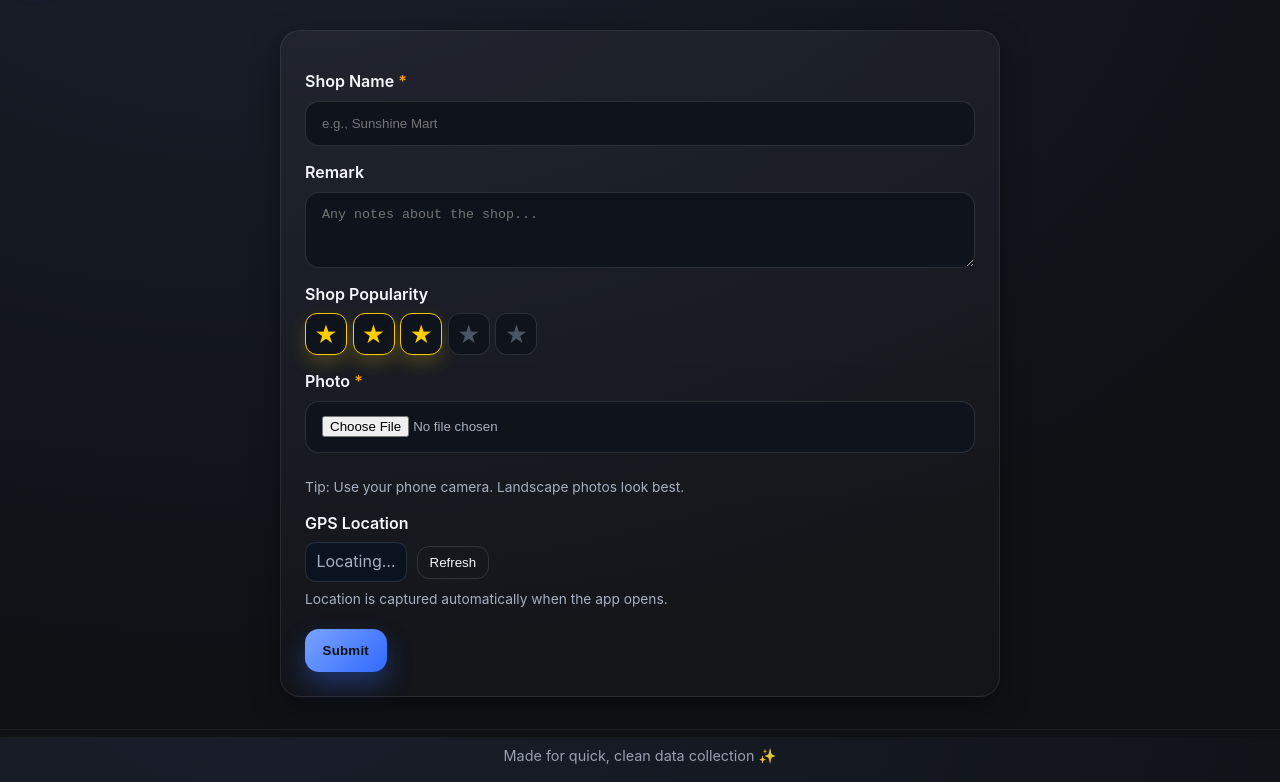
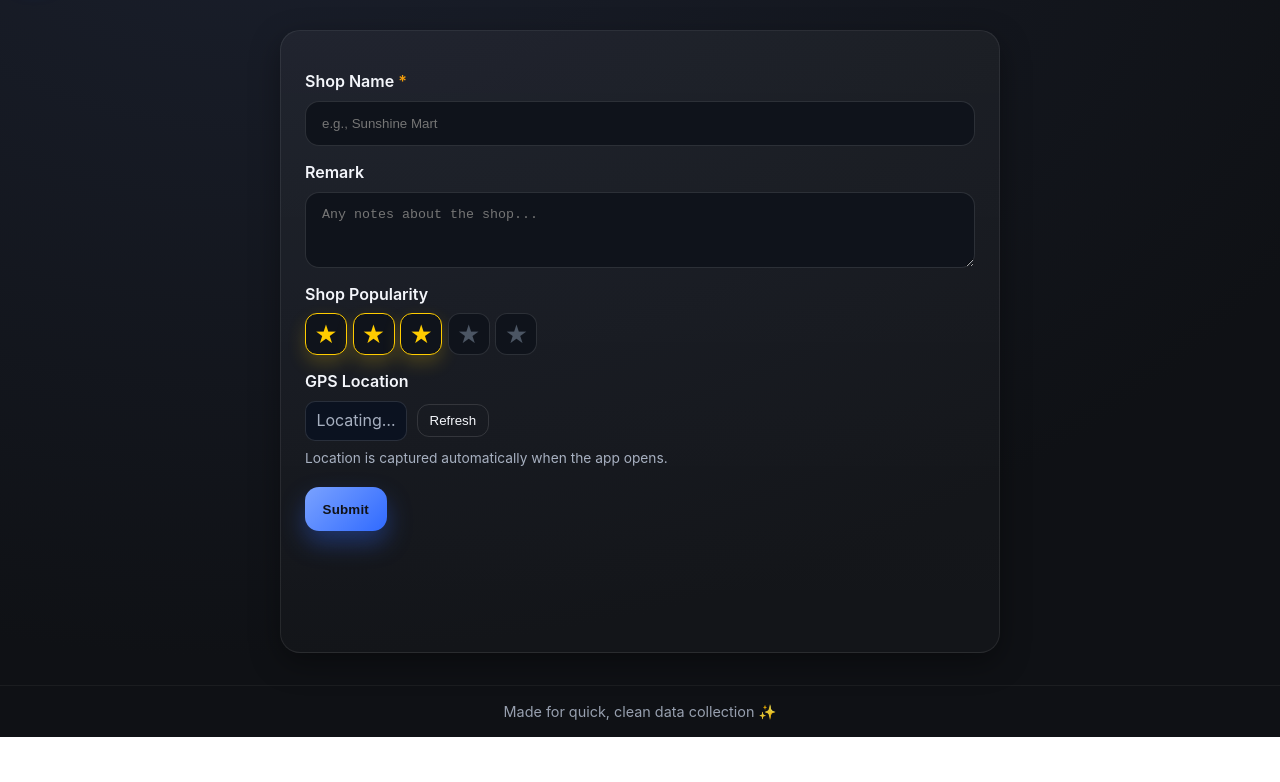
Before and after one commit to peterhtwe53-creator/shop-collector-pwa, a plain HTML site: page index.html in a window 1280 px wide. Shown: the part 63-845 px from the top of the page. After the commit the page ends 800 px from the top, so only its background shows below. Drawn offline with Linux system fonts and the light colour scheme.

Commit message:
Update3434 index.html

```diff
--- a/index.html
+++ b/index.html
@@ -45,13 +45,6 @@
         </div>
 
         <div class="field">
-          <label for="photo">Photo <span class="req">*</span></label>
-          <input id="photo" name="photo" type="file" accept="image/*" capture="environment" required>
-          <div id="photoPreview" class="photo-preview" aria-live="polite"></div>
-          <small class="hint">Tip: Use your phone camera. Landscape photos look best.</small>
-        </div>
-
-        <div class="field">
           <label>GPS Location</label>
           <div class="loc-row">
             <div class="loc-badge" id="locBadge">Locating…</div>
```
